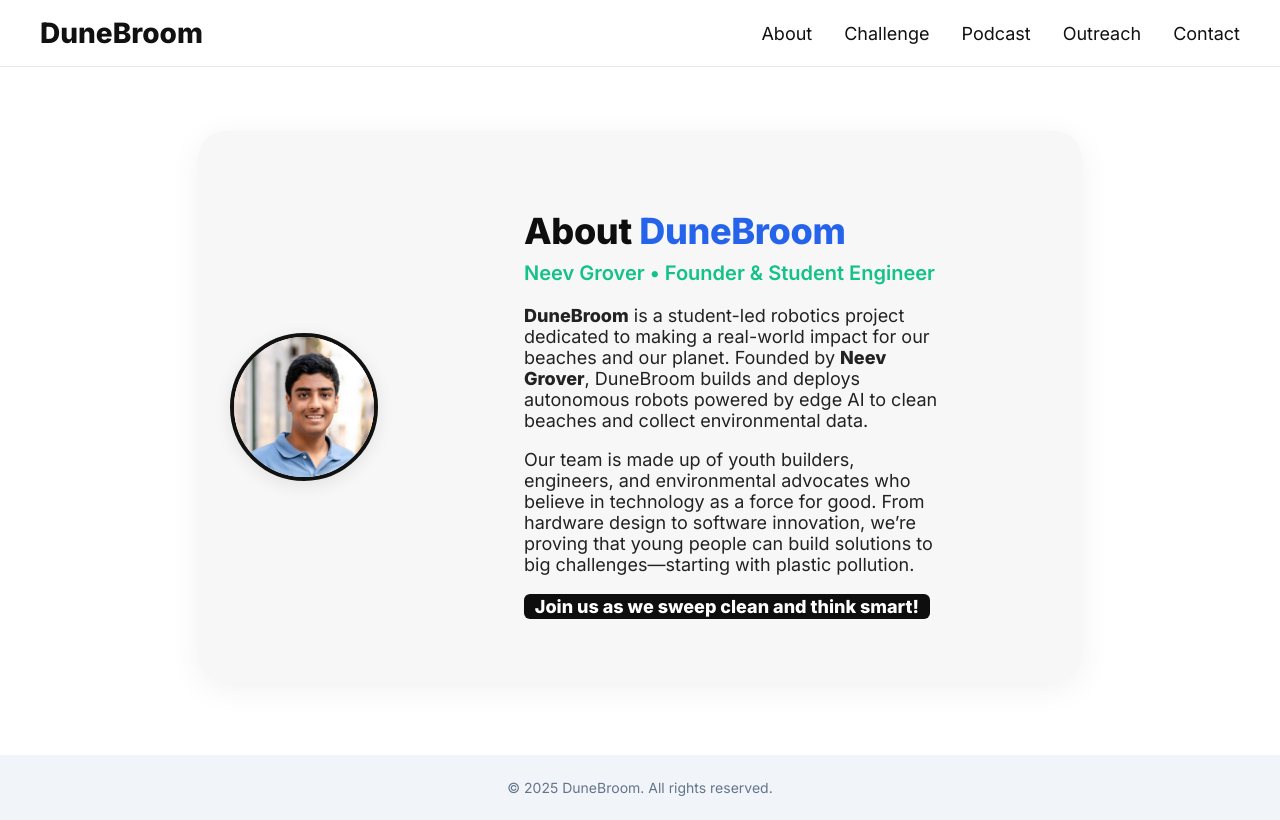
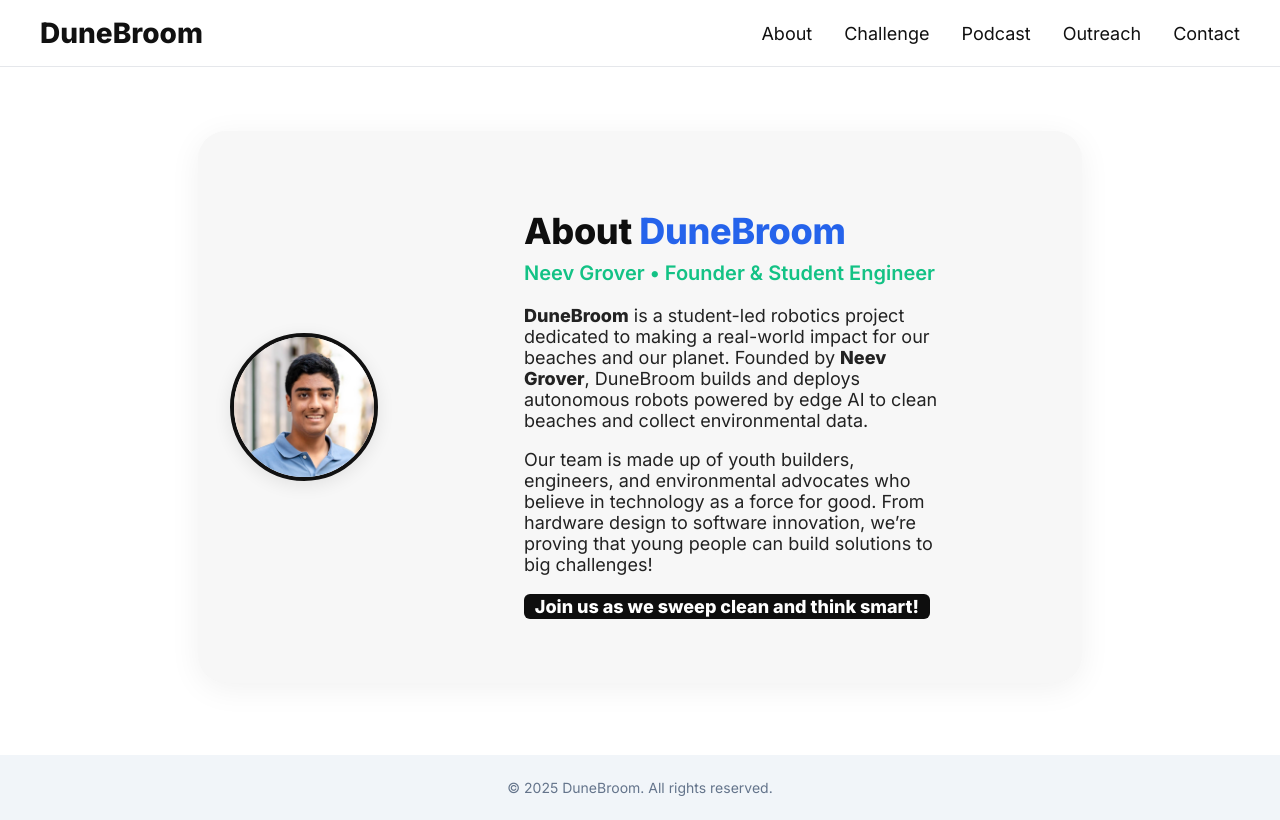
Before and after one commit to groverneev/DuneBroom_Website, a Next.js app: page /about in a window 1280 px wide. Built offline with nearby package versions, Linux system fonts and the light colour scheme.

Commit message:
idk_what_to_write

```diff
--- a/app/about/page.tsx
+++ b/app/about/page.tsx
@@ -103,7 +103,7 @@ export default function AboutPage() {
             fontSize: 18,
             color: '#222'
           }}>
-            Our team is made up of youth builders, engineers, and environmental advocates who believe in technology as a force for good. From hardware design to software innovation, we’re proving that young people can build solutions to big challenges—starting with plastic pollution.
+            Our team is made up of youth builders, engineers, and environmental advocates who believe in technology as a force for good. From hardware design to software innovation, we’re proving that young people can build solutions to big challenges!
             <br />
             <br />
             <span style={{
```
